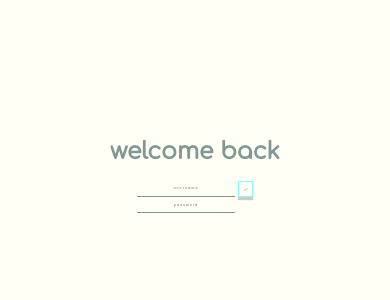
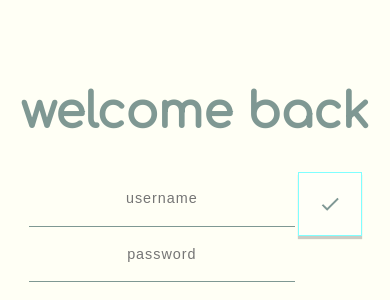
Before and after one commit to OppNHeimer/habit-front, a React app: page /welcome/login in a window 390 px wide. Shown: the part 246-546 px from the top of the page. Built offline with nearby package versions, Linux system fonts and the light colour scheme.

Commit message:
add in styles for login screens on mobile

```diff
--- a/src/Welcome/welcome.css
+++ b/src/Welcome/welcome.css
@@ -8,7 +8,8 @@
 }
 
 .login__h1 {
-  font-size: 6vw;
+  font-size: 3rem;
+  text-align:center;
 }
 
 .login__form {
@@ -22,9 +23,9 @@
 }
 
 .login__input {
-  font-size: 1vw;
-  height: 4vw;
-  width: 25vw;
+  font-size: .9rem;
+  padding: 1.2rem 1rem;
+  width: 60vw;
   border-bottom: 1px solid rgba(0, 50, 50, 0.5);
   text-align: center;
   letter-spacing: 0.25vw;
@@ -32,8 +33,8 @@
 }
 
 .login__submit {
-  height: 4vw;
-  width: 4vw;
+  height: 4rem;
+  width: 4rem;
   background-color: rgba(255, 255, 255, 0.25);
   background-size: cover;
   background-image: url('../images/check.png');
@@ -71,3 +72,21 @@
   95% { border: 1px solid hsl(342, 100%, 75%); }
   100% { border: 1px solid hsl(360, 100%, 75%); }
 }
+
+@media (min-width: 480px) {
+  .login__input {
+    width: 40vw;
+  }
+}
+@media (min-width: 768px) {
+  .login__input {
+    width: 25vw;
+  }
+  .login__submit {
+    height: 4vw;
+    width: 4vw;
+  }
+  .login__h1 {
+    font-size: 6vw;
+  }
+}
```
